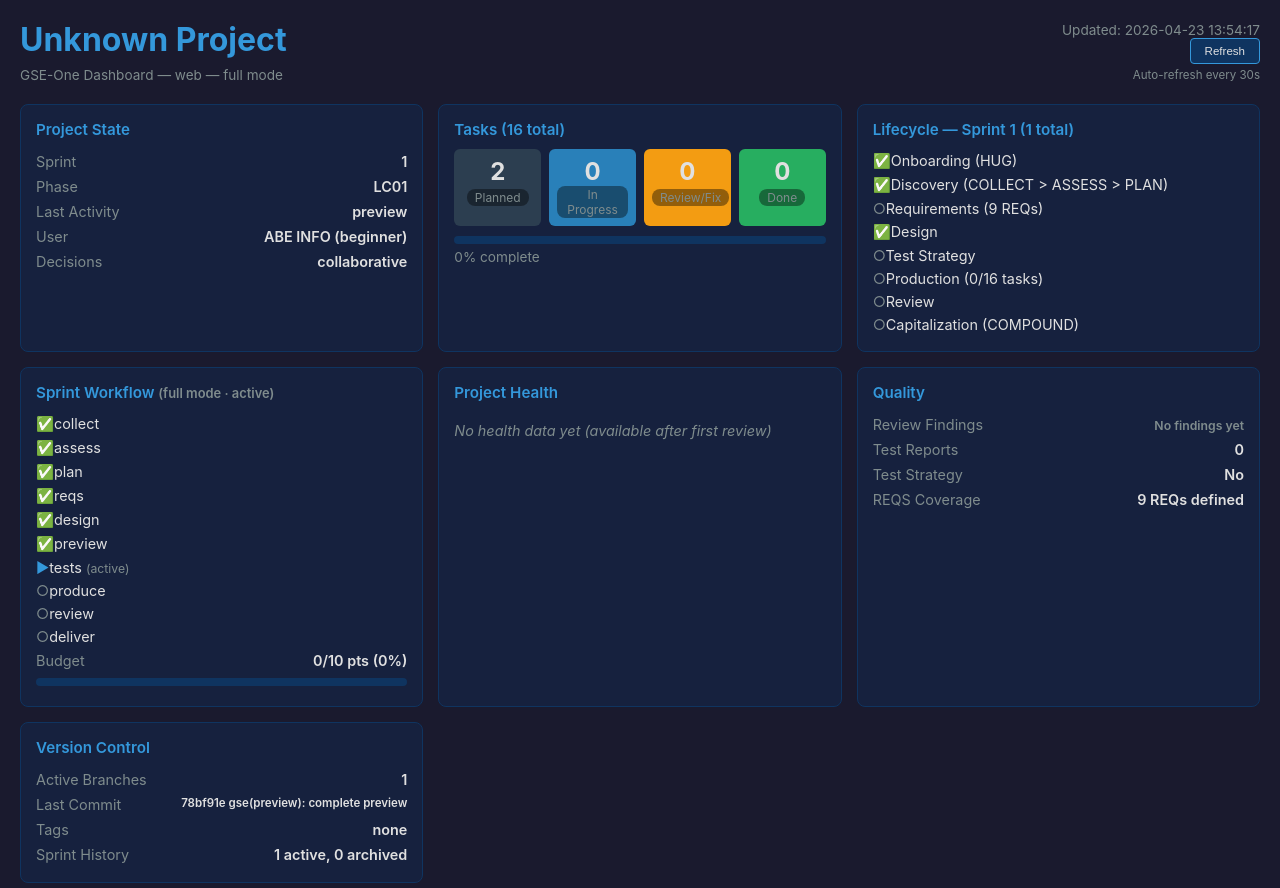
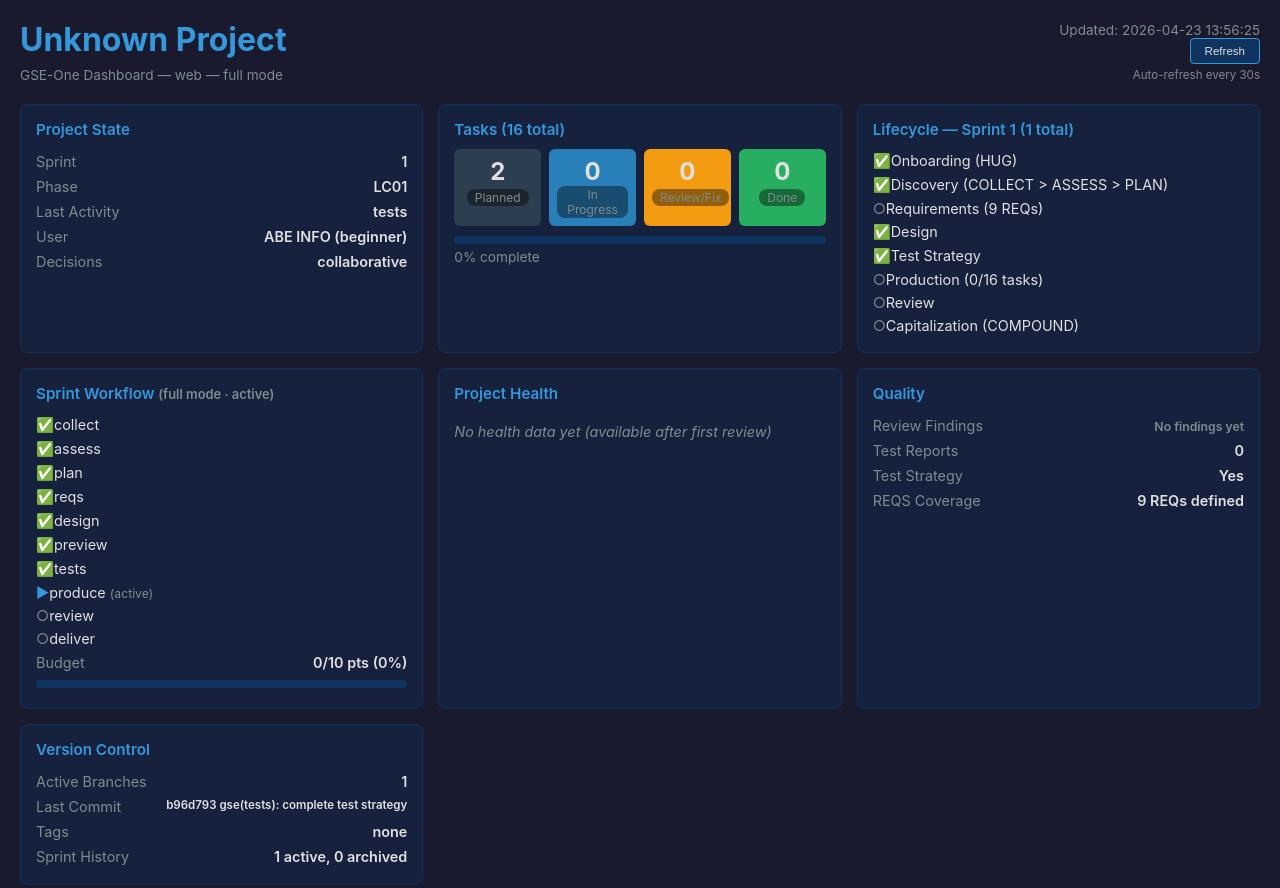
Before and after one commit to abet9226-lux/luxembourg-guide, a plain HTML site: page docs/dashboard.html in a window 1280 px wide. Shown: the top 888 px of the page. Drawn offline with Linux system fonts and the light colour scheme.

Commit message:
chore: update dashboard
Made-with: Cursor

```diff
--- a/docs/dashboard.html
+++ b/docs/dashboard.html
@@ -57,7 +57,7 @@
     <span class="muted">GSE-One Dashboard &mdash; web &mdash; full mode</span>
   </div>
   <div class="header-right">
-    <div>Updated: 2026-04-23 13:54:17</div>
+    <div>Updated: 2026-04-23 13:56:25</div>
     <button class="refresh-btn" onclick="location.reload()">Refresh</button>
     <div class="muted" style="margin-top:4px">Auto-refresh every 30s</div>
   </div>
@@ -70,7 +70,7 @@
     <div class="card-title">Project State</div>
     <div class="metric"><span class="metric-label">Sprint</span><span class="metric-value">1</span></div>
     <div class="metric"><span class="metric-label">Phase</span><span class="metric-value">LC01</span></div>
-    <div class="metric"><span class="metric-label">Last Activity</span><span class="metric-value">preview</span></div>
+    <div class="metric"><span class="metric-label">Last Activity</span><span class="metric-value">tests</span></div>
     <div class="metric"><span class="metric-label">User</span><span class="metric-value">ABE INFO (beginner)</span></div>
     <div class="metric"><span class="metric-label">Decisions</span><span class="metric-value">collaborative</span></div>
   </div>
@@ -106,7 +106,7 @@
       <li class="done">Discovery (COLLECT &gt; ASSESS &gt; PLAN)</li>
       <li class="pending">Requirements (9 REQs)</li>
       <li class="done">Design</li>
-      <li class="pending">Test Strategy</li>
+      <li class="done">Test Strategy</li>
       <li class="pending">Production (0/16 tasks)</li>
       <li class="pending">Review</li>
       <li class="pending">Capitalization (COMPOUND)</li>
@@ -122,8 +122,8 @@
       <li class="done">reqs</li>
       <li class="done">design</li>
       <li class="done">preview</li>
-      <li class="active">tests <span class="muted">(active)</span></li>
-      <li class="pending">produce</li>
+      <li class="done">tests</li>
+      <li class="active">produce <span class="muted">(active)</span></li>
       <li class="pending">review</li>
       <li class="pending">deliver</li>
     </ul>
@@ -144,7 +144,7 @@
     <div class="card-title">Quality</div>
     <div class="metric"><span class="metric-label">Review Findings</span><span class="metric-value"><span class="muted">No findings yet</span></span></div>
     <div class="metric"><span class="metric-label">Test Reports</span><span class="metric-value">0</span></div>
-    <div class="metric"><span class="metric-label">Test Strategy</span><span class="metric-value">No</span></div>
+    <div class="metric"><span class="metric-label">Test Strategy</span><span class="metric-value">Yes</span></div>
     <div class="metric"><span class="metric-label">REQS Coverage</span><span class="metric-value">9 REQs defined</span></div>
   </div>
 
@@ -152,7 +152,7 @@
   <div class="card">
     <div class="card-title">Version Control</div>
     <div class="metric"><span class="metric-label">Active Branches</span><span class="metric-value">1</span></div>
-    <div class="metric"><span class="metric-label">Last Commit</span><span class="metric-value" style="font-size:0.8em">78bf91e gse(preview): complete preview</span></div>
+    <div class="metric"><span class="metric-label">Last Commit</span><span class="metric-value" style="font-size:0.8em">b96d793 gse(tests): complete test strategy</span></div>
     <div class="metric"><span class="metric-label">Tags</span><span class="metric-value">none</span></div>
     <div class="metric"><span class="metric-label">Sprint History</span><span class="metric-value">1 active, 0 archived</span></div>
   </div>
```
